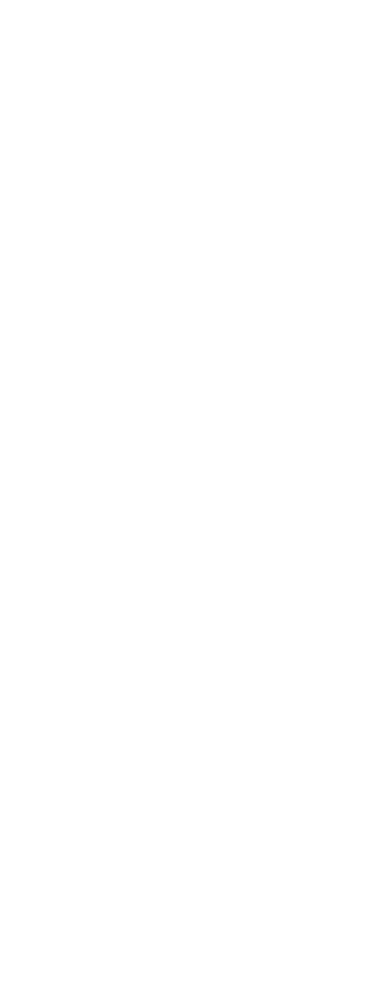
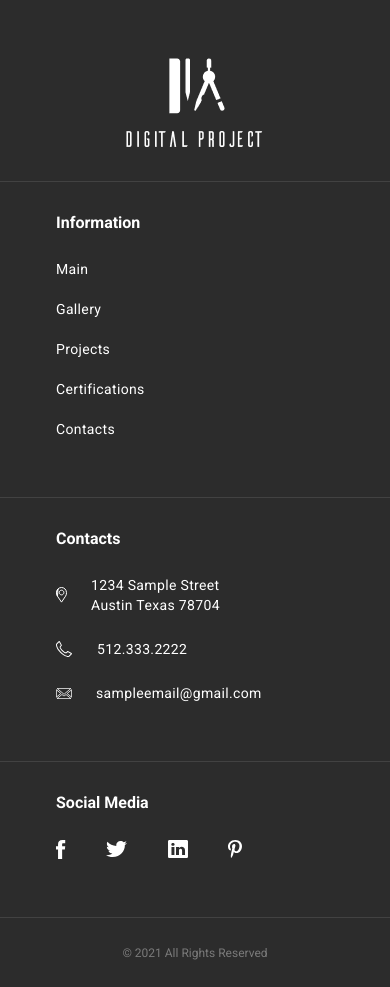
Before and after one commit to ronaldtech051/React-Figma-Website-of-architects, a Next.js app: page / in a window 390 px wide. Before the commit the page ends 844 px from the top, so only its background shows below. Built offline with nearby package versions, Linux system fonts and the light colour scheme.

Commit message:
Add responsive footer

```diff
--- a/app/layout.tsx
+++ b/app/layout.tsx
@@ -1,22 +1,25 @@
-import './globals.css'
-import type { Metadata } from 'next'
-import { Inter } from 'next/font/google'
+import "./globals.css";
+import type { Metadata } from "next";
+import { Roboto } from "next/font/google";
 
-const inter = Inter({ subsets: ['latin'] })
+const roboto = Roboto({
+  subsets: ["latin"],
+  weight: ["100", "300", "400", "500", "700", "900"],
+});
 
 export const metadata: Metadata = {
-  title: 'Create Next App',
-  description: 'Generated by create next app',
-}
+  title: "Create Next App",
+  description: "Generated by create next app",
+};
 
 export default function RootLayout({
   children,
 }: {
-  children: React.ReactNode
+  children: React.ReactNode;
 }) {
   return (
     <html lang="en">
-      <body className={inter.className}>{children}</body>
+      <body className={roboto.className}>{children}</body>
     </html>
-  )
+  );
 }
--- a/app/page.tsx
+++ b/app/page.tsx
@@ -1,8 +1,9 @@
-import Image from 'next/image'
+import Footer from '@/components/Footer'
 
 export default function Home() {
   return (
     <main className="">
+      <Footer/>
     </main>
   )
 }
--- a/components/Footer.tsx
+++ b/components/Footer.tsx
@@ -1,7 +1,150 @@
-import React from 'react'
+import React, { ReactNode } from "react";
+import Image from "next/image";
+
+import WhiteLogo from "@/public/logo-white.png";
+import Pin from "@/public/footer/pin.svg";
+import Phone from "@/public/footer/phone.svg";
+import Mail from "@/public/footer/mail.svg";
+
+import facebookIcon from "@/public/socials/facebook.svg";
+import linkedinIcon from "@/public/socials/linkedin.svg";
+import pinterestIcon from "@/public/socials/pinterest.svg";
+import twitterIcon from "@/public/socials/twitter.svg";
 
 export default function Footer() {
   return (
-    <div>Footer</div>
-  )
+    <section className="relative flex min-h-[70px] w-full flex-col bg-woa-black-800 xl:h-[417px] xl:flex-row xl:gap-[157px] xl:pt-[58px]">
+      <Logo />
+      <Information />
+      <Contacts />
+      <Socials />
+      <Copyright />
+    </section>
+  );
 }
+
+function Socials() {
+  return (
+    <FooterListContainer>
+      <h3 className="text-base font-bold">Social Media</h3>
+      <ul className="flex flex-row items-center gap-10">
+        <li className="text-sm tracking-wide">
+          <Image
+            src={facebookIcon}
+            width={facebookIcon.width}
+            height={facebookIcon.height}
+            alt="Facebook icon"
+          />
+        </li>
+        <li className="text-sm tracking-wide">
+          <Image
+            src={twitterIcon}
+            width={twitterIcon.width}
+            height={twitterIcon.height}
+            alt="Twitter icon"
+          />
+        </li>
+        <li className="text-sm tracking-wide">
+          <Image
+            src={linkedinIcon}
+            width={linkedinIcon.width}
+            height={linkedinIcon.height}
+            alt="LinkedIn icon"
+          />
+        </li>
+        <li className="text-sm tracking-wide">
+          <Image
+            src={pinterestIcon}
+            width={pinterestIcon.width}
+            height={pinterestIcon.height}
+            alt="Pinterest icon"
+          />
+        </li>
+      </ul>
+    </FooterListContainer>
+  );
+}
+
+function Contacts() {
+  return (
+    <FooterListContainer>
+      <h3 className="text-base font-bold">Contacts</h3>
+      <ul className="flex flex-col gap-6">
+        <li className="flex  items-center gap-6 text-sm tracking-wide">
+          <Image
+            src={Pin}
+            width={Pin.width}
+            height={Pin.height}
+            alt="Pin icon"
+          />
+          <span>
+            1234 Sample Street<br></br>Austin Texas 78704
+          </span>
+        </li>
+        <li className="flex  items-center gap-6 text-sm tracking-wide">
+          <Image
+            src={Phone}
+            width={Phone.width}
+            height={Phone.height}
+            alt="Phone icon"
+          />
+          <span>512.333.2222</span>
+        </li>
+        <li className="flex  items-center gap-6 text-sm tracking-wide">
+          <Image
+            src={Mail}
+            width={Mail.width}
+            height={Mail.height}
+            alt="Mail icon"
+          />
+          <span>sampleemail@gmail.com</span>
+        </li>
+      </ul>
+    </FooterListContainer>
+  );
+}
+
+function Information() {
+  return (
+    <FooterListContainer>
+      <h3 className="text-base font-bold">Information</h3>
+      <ul className="flex flex-col gap-5">
+        <li className="text-sm tracking-wide">Main</li>
+        <li className="text-sm tracking-wide">Gallery</li>
+        <li className="text-sm tracking-wide">Projects</li>
+        <li className="text-sm tracking-wide">Certifications</li>
+        <li className="text-sm tracking-wide">Contacts</li>
+      </ul>
+    </FooterListContainer>
+  );
+}
+
+function Logo() {
+  return (
+    <div className="place-self-center pt-[58px] xl:ml-[116px] xl:place-self-auto xl:py-0">
+      <Image
+        src={WhiteLogo}
+        alt="White logo"
+        width={WhiteLogo.width}
+        height={WhiteLogo.height}
+      />
+    </div>
+  );
+}
+
+function Copyright() {
+  return (
+    <>
+      <div className="mt-[29px] h-[70px] lg:hidden"></div>
+      <div className="absolute bottom-0 left-0 flex h-[70px] w-full items-center justify-center border-t border-t-white/10 ">
+        <p className="text-xs text-woa-black-900/50 ">
+          © 2021 All Rights Reserved
+        </p>
+      </div>
+    </>
+  );
+}
+
+function FooterListContainer({ children }: { children: ReactNode }) {
+  return <div className="flex flex-col gap-6 pl-14 text-white xl:py-0 xl:my-0 xl:border-0 xl:pl-0 my-[29px] pt-[29px] border-t border-white/10">{children}</div>;
+}
```
